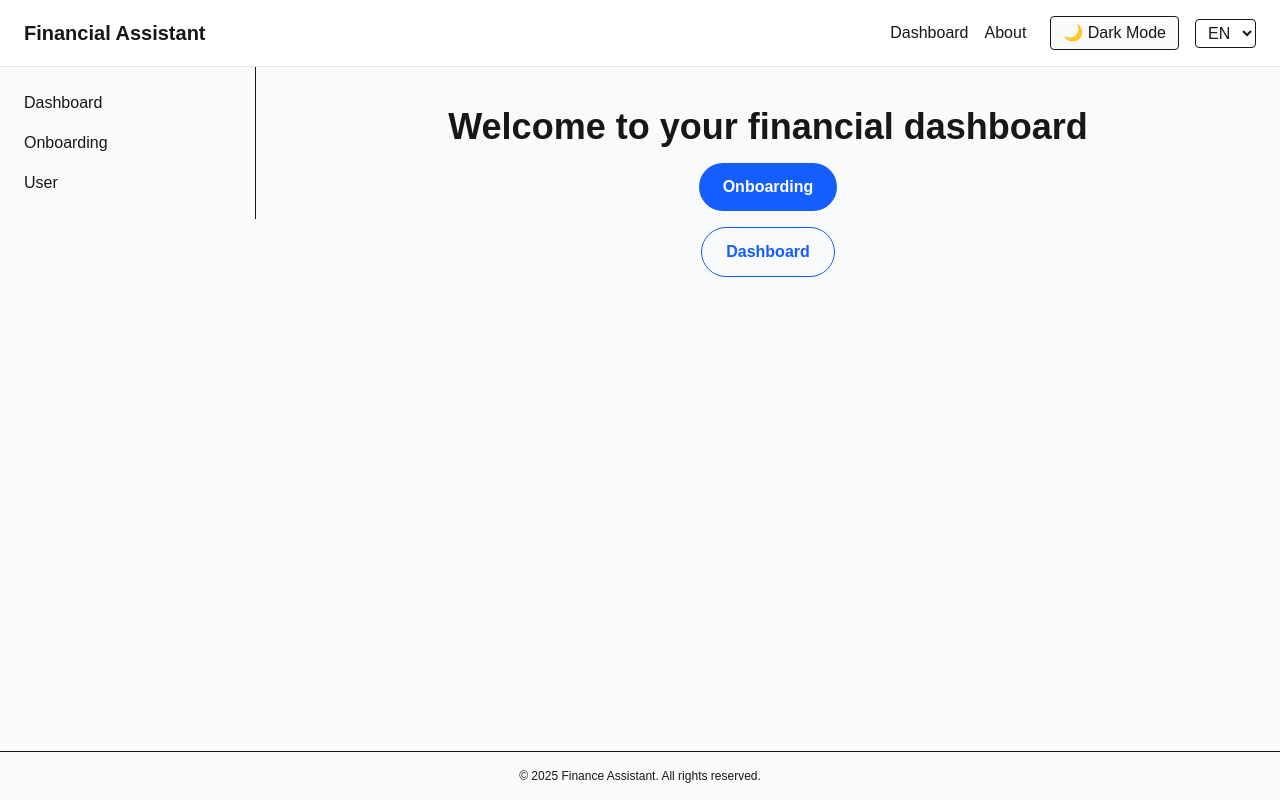
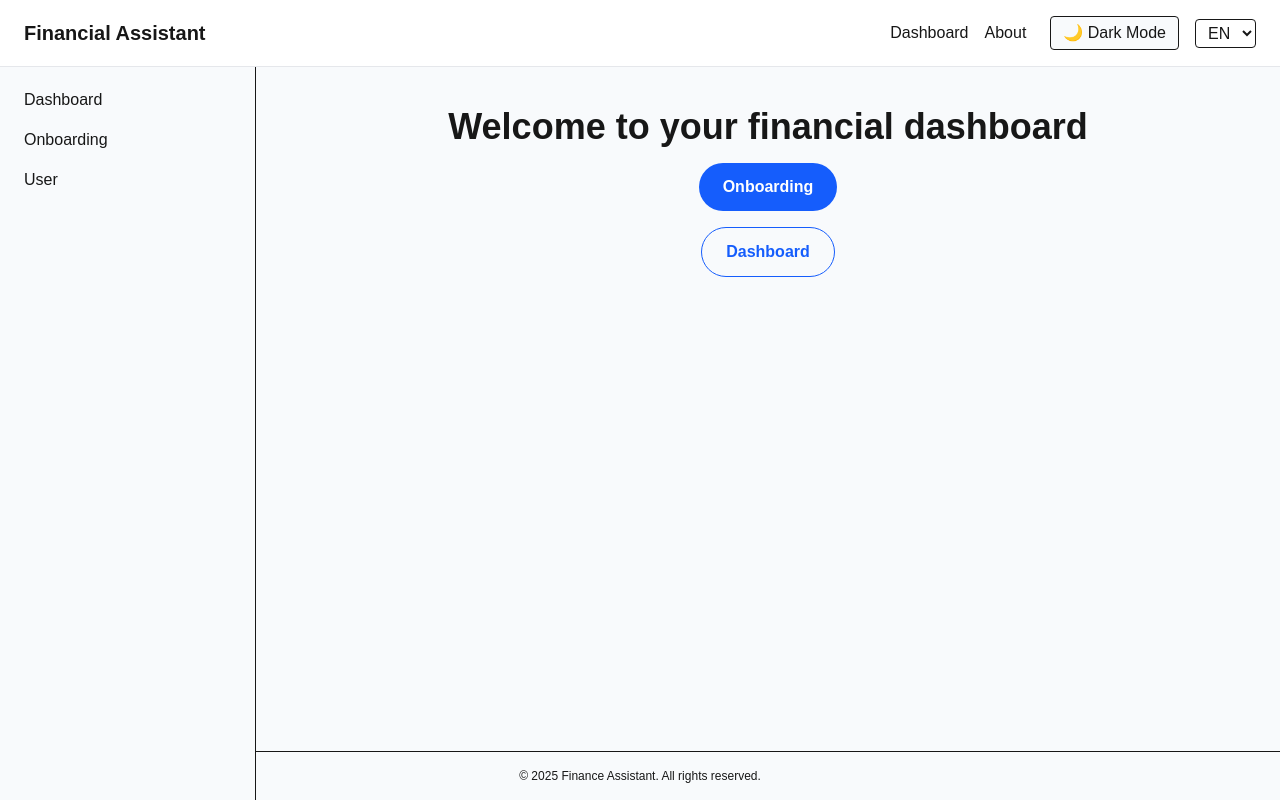
Before and after one commit to kuntz09matthew/finance-app, a Next.js app: page / in a window 1280 px wide. Built offline with nearby package versions, Linux system fonts and the light colour scheme; no server answers.

Commit message:
Update roadmap and layout components

```diff
--- a/src/components/layout/AppShell.tsx
+++ b/src/components/layout/AppShell.tsx
@@ -13,7 +13,7 @@ const AppShell: React.FC<AppShellProps> = ({ children }) => (
     <Header />
     <div className="flex flex-1 w-full">
       <Sidebar />
-      <main id="main-content" className="flex-1 p-6 md:p-10 bg-background">
+      <main id="main-content" className="flex-1 p-6 md:p-10 bg-background ml-0 md:ml-64">
         {children}
       </main>
     </div>
--- a/src/components/layout/Header.tsx
+++ b/src/components/layout/Header.tsx
@@ -6,7 +6,7 @@ const Header: React.FC = () => {
   const { t, i18n } = useTranslation();
   return (
     <header
-      className="w-full flex items-center justify-between px-6 py-4 border-b"
+      className="w-full flex items-center justify-between px-6 py-4 border-b sticky top-0 z-30 bg-background/95 backdrop-blur"
       style={{
         background: 'var(--header-background)',
         borderColor: 'var(--header-border)',
--- a/src/components/layout/Sidebar.tsx
+++ b/src/components/layout/Sidebar.tsx
@@ -7,7 +7,7 @@ const Sidebar: React.FC = () => {
   const { t } = useTranslation();
   return (
     <aside
-      className="h-full w-64 bg-background border-r p-6 hidden md:block"
+      className="fixed top-16 left-0 h-[calc(100vh-4rem)] w-64 bg-background border-r p-6 hidden md:block z-20"
       role="navigation"
       aria-label="Sidebar navigation"
     >
```
Also changed, not shown: 1 other file (tests, documents, lock files or other folders).
